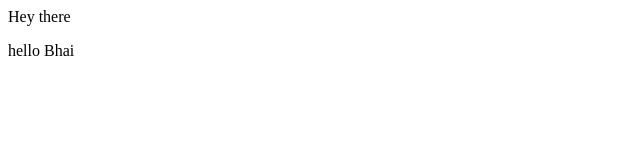
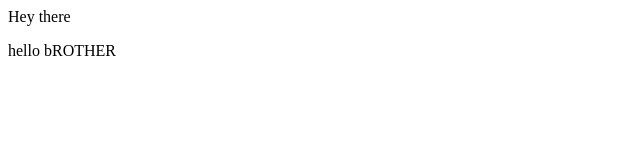
Before and after one commit to VaibhavMah/Branch, a plain HTML site: page index.html/index.html in a window 1280 px wide. Shown: the full height of the page, 0-640 px from the left. Drawn offline with Linux system fonts and the light colour scheme.

Commit message:
Changed SDE1

```diff
--- a/index.html/index.html
+++ b/index.html/index.html
@@ -1,2 +1,2 @@
 <p>Hey there</p>
-<p> hello Bhai </p>
+<p> hello bROTHER </p>
```
